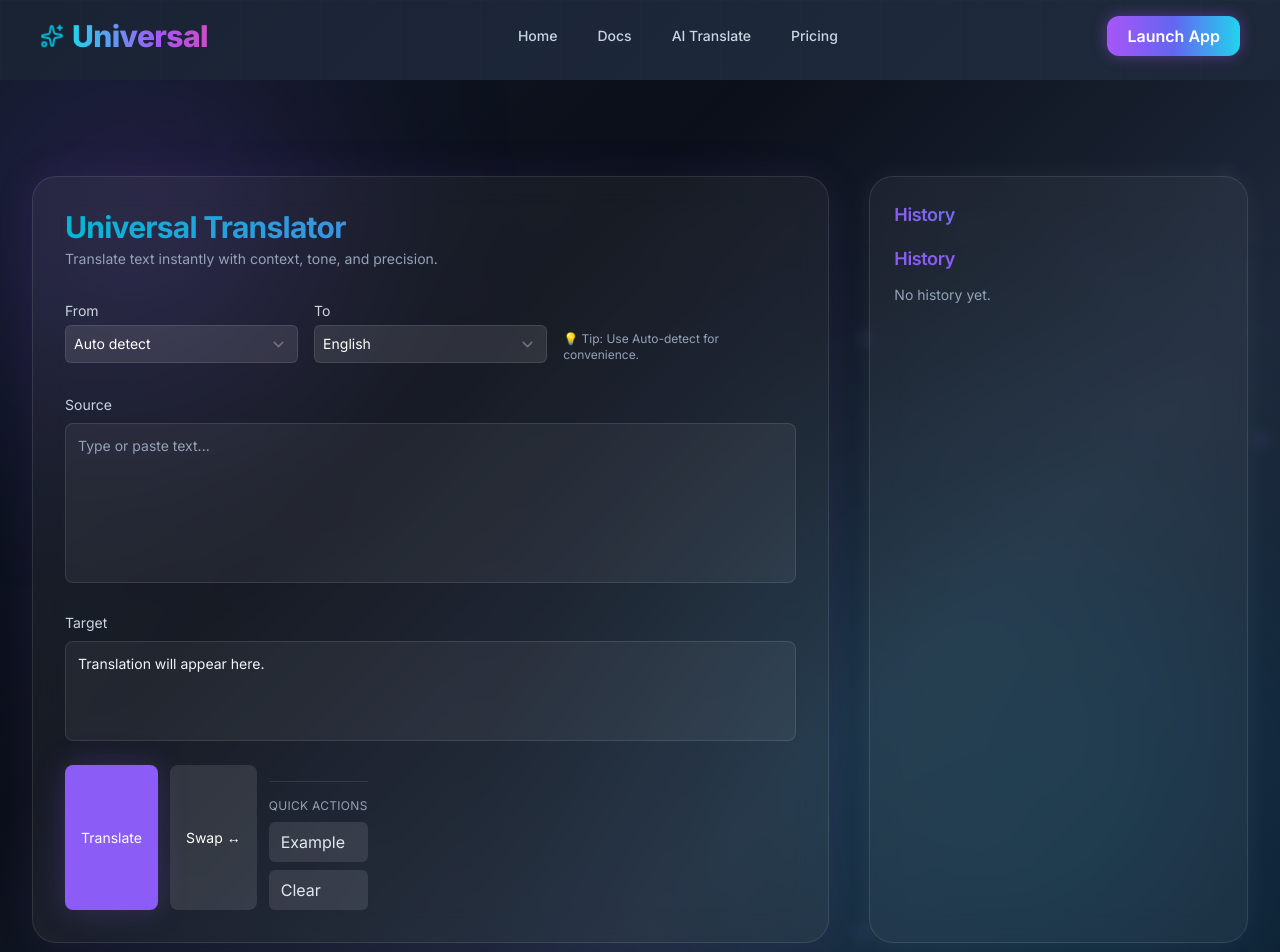
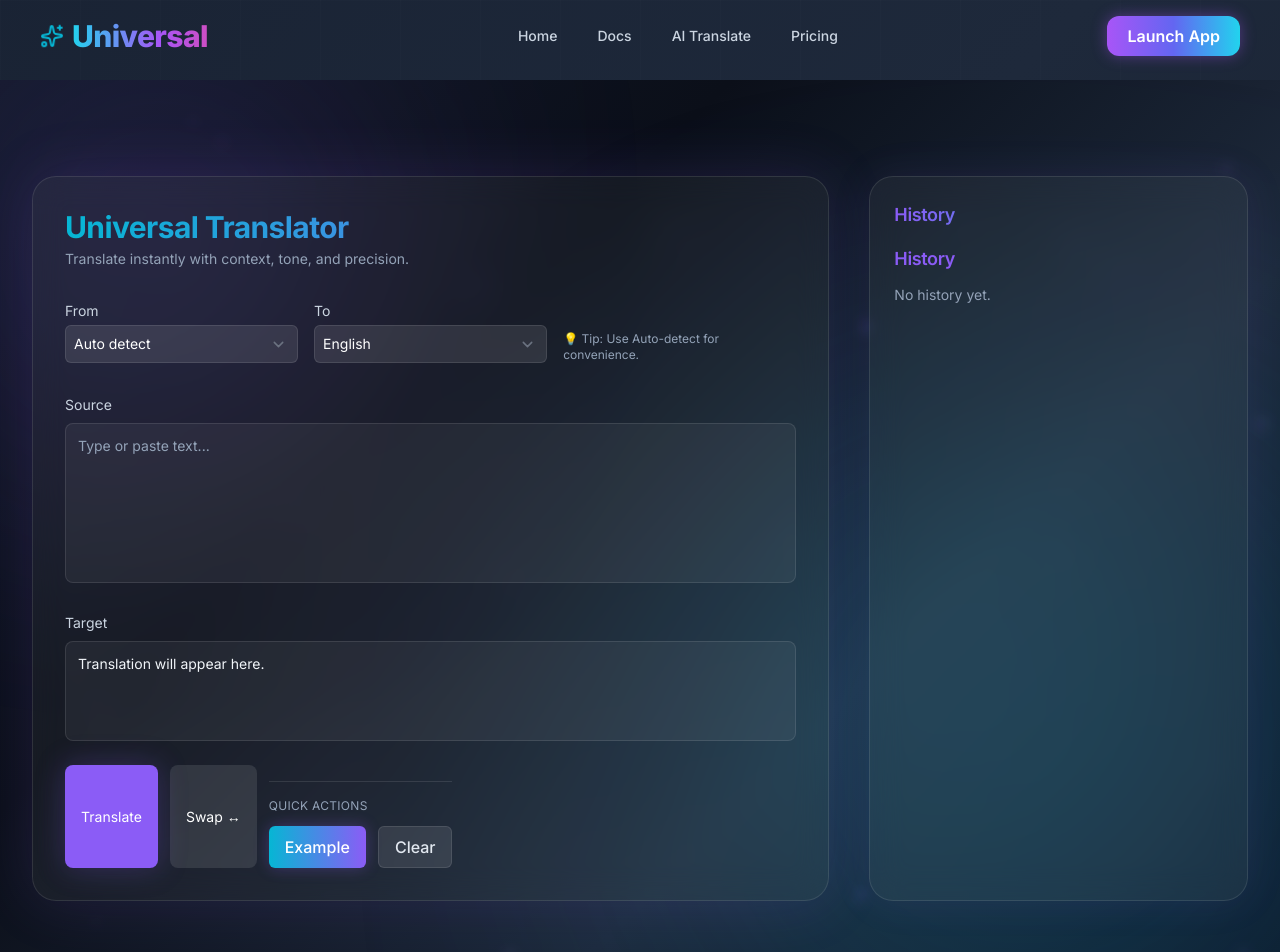
Before and after one commit to karan-sidhu22/UNIVERSAL-TRANSLATOR, a Next.js app: page / in a window 1280 px wide. Shown: the top 952 px of the page. Built offline with nearby package versions, Linux system fonts and the light colour scheme.

Commit message:
updated the page.js

```diff
--- a/app/page.js
+++ b/app/page.js
@@ -19,7 +19,6 @@ export default function HomePage() {
   const [status, setStatus] = useState("");
   const [history, setHistory] = useState([]);
 
-  // ✅ Handle hydration safely
   useEffect(() => {
     setMounted(true);
     try {
@@ -34,7 +33,6 @@ export default function HomePage() {
     if (mounted) localStorage.setItem("ut_history", JSON.stringify(history));
   }, [history, mounted]);
 
-  // 🌍 Translate handler
   const handleTranslate = async () => {
     if (!inputText.trim()) return setStatus("Type something to translate.");
 
@@ -62,7 +60,7 @@ export default function HomePage() {
           target: targetLang,
           when: new Date().toISOString(),
         };
-        setHistory((prev) => [record, ...prev].slice(0, 200));
+        setHistory((prev) => [record, ...prev].slice(0, 100));
       } else setStatus("No translation returned.");
     } catch (err) {
       console.error(err);
@@ -72,7 +70,6 @@ export default function HomePage() {
     }
   };
 
-  // 🔁 Swap languages
   const handleSwap = () => {
     setSourceLang(targetLang === "auto" ? "auto" : targetLang);
     setTargetLang(sourceLang === "auto" ? "en" : sourceLang);
@@ -80,7 +77,6 @@ export default function HomePage() {
     setTranslatedText("");
   };
 
-  // 📜 Select from history
   const handleSelectHistory = (h) => {
     setInputText(h.input);
     setTargetLang(h.target);
@@ -91,40 +87,40 @@ export default function HomePage() {
 
   return (
     <main className="relative min-h-screen text-white overflow-hidden">
-      {/* ✨ Animated background gradient */}
+      {/* ✨ Background */}
       <div className="absolute inset-0 bg-animated-gradient animate-gradientShift"></div>
       <ParticlesBackground />
       <Navbar />
 
-      {/* 🟣 Ambient lights */}
-      <div className="absolute top-0 left-0 w-72 h-72 bg-accent/25 blur-[120px] rounded-full animate-float"></div>
-      <div className="absolute bottom-0 right-0 w-[28rem] h-[28rem] bg-accent2/25 blur-[160px] rounded-full animate-float"></div>
+      {/* Ambient glows */}
+      <div className="absolute top-0 left-0 w-80 h-80 bg-accent/30 blur-[140px] rounded-full animate-float"></div>
+      <div className="absolute bottom-0 right-0 w-[32rem] h-[32rem] bg-accent2/30 blur-[180px] rounded-full animate-float"></div>
 
-      {/* 🧠 Main grid */}
+      {/* 🌐 Content */}
       <motion.section
         initial={{ opacity: 0, y: 40 }}
         animate={{ opacity: 1, y: 0 }}
         transition={{ duration: 0.8 }}
         className="relative z-10 max-w-7xl mx-auto px-4 sm:px-8 py-24 grid grid-cols-1 lg:grid-cols-3 gap-10"
       >
-        {/* LEFT - Translator */}
+        {/* Translator */}
         <motion.div
           initial={{ opacity: 0, y: 20 }}
           animate={{ opacity: 1, y: 0 }}
           transition={{ delay: 0.2 }}
-          className="lg:col-span-2 backdrop-blur-xl bg-white/[0.05] border border-white/10 rounded-3xl p-8 shadow-[0_0_40px_rgba(139,92,246,0.1)] hover:shadow-[0_0_60px_rgba(139,92,246,0.25)] transition-all duration-500"
+          className="lg:col-span-2 backdrop-blur-xl bg-white/[0.05] border border-white/10 rounded-3xl p-8 shadow-[0_0_60px_rgba(139,92,246,0.15)] hover:shadow-[0_0_80px_rgba(139,92,246,0.25)] transition-all duration-500"
         >
           {/* Header */}
           <div className="mb-8">
-            <h1 className="text-3xl font-bold tracking-tight bg-gradient-to-r from-accent2 to-accent bg-clip-text text-transparent">
+            <h1 className="text-3xl font-bold bg-gradient-to-r from-accent2 to-accent bg-clip-text text-transparent">
               Universal Translator
             </h1>
             <p className="text-slate-400 text-sm mt-1">
-              Translate text instantly with context, tone, and precision.
+              Translate instantly with context, tone, and precision.
             </p>
           </div>
 
-          {/* Language Selectors */}
+          {/* Language selectors */}
           <div className="grid sm:grid-cols-2 lg:grid-cols-3 gap-4 mb-8">
             <LanguageSelector
               value={sourceLang}
@@ -154,18 +150,19 @@ export default function HomePage() {
           >
             {/* Quick Actions */}
             <div className="mt-4 border-t border-white/10 pt-4">
-              <div className="mb-2 text-slate-400 text-xs uppercase tracking-wide">
+              <div className="mb-3 text-slate-400 text-xs uppercase tracking-wide">
                 Quick Actions
               </div>
-              <div className="flex flex-col gap-2">
+              <div className="flex flex-col sm:flex-row gap-3">
                 <motion.button
                   whileHover={{ scale: 1.05 }}
                   whileTap={{ scale: 0.95 }}
                   onClick={() => setInputText("Hello, how are you?")}
-                  className="w-full text-left px-3 py-2 rounded-md bg-white/10 hover:bg-white/20 transition-all text-slate-200"
+                  className="flex-1 text-center px-4 py-2 rounded-md bg-gradient-to-r from-accent2 to-accent shadow-[0_0_15px_rgba(139,92,246,0.3)] hover:shadow-[0_0_25px_rgba(139,92,246,0.5)] transition-all font-medium"
                 >
                   Example
                 </motion.button>
+
                 <motion.button
                   whileHover={{ scale: 1.05 }}
                   whileTap={{ scale: 0.95 }}
@@ -174,7 +171,7 @@ export default function HomePage() {
                     setTranslatedText("");
                     setStatus("");
                   }}
-                  className="w-full text-left px-3 py-2 rounded-md bg-white/10 hover:bg-white/20 transition-all text-slate-200"
+                  className="flex-1 text-center px-4 py-2 rounded-md bg-white/10 hover:bg-white/20 text-slate-200 border border-white/10 transition-all font-medium"
                 >
                   Clear
                 </motion.button>
@@ -193,27 +190,27 @@ export default function HomePage() {
           )}
         </motion.div>
 
-        {/* RIGHT - History Panel */}
+        {/* History */}
         <motion.div
           initial={{ opacity: 0, x: 40 }}
           animate={{ opacity: 1, x: 0 }}
           transition={{ delay: 0.4 }}
-          className="backdrop-blur-xl bg-white/[0.05] border border-white/10 rounded-3xl p-6 shadow-[0_0_30px_rgba(255,255,255,0.05)]"
+          className="backdrop-blur-xl bg-white/[0.05] border border-white/10 rounded-3xl p-6 shadow-[0_0_40px_rgba(139,92,246,0.1)]"
         >
           <h2 className="text-lg font-semibold mb-4 bg-gradient-to-r from-accent to-accent2 bg-clip-text text-transparent">
             History
           </h2>
-          <div className="max-h-[500px] overflow-y-auto pr-1">
+          <div className="max-h-[500px] overflow-y-auto pr-1 scrollbar-hidden">
             <HistoryPanel history={history} onSelect={handleSelectHistory} />
           </div>
         </motion.div>
       </motion.section>
 
-      {/* 📱 Floating Translate Button (Mobile only) */}
+      {/* Floating button (mobile) */}
       <motion.button
         onClick={handleTranslate}
         whileTap={{ scale: 0.95 }}
-        className="lg:hidden fixed bottom-8 right-8 z-50 px-6 py-3 rounded-full bg-gradient-to-r from-accent to-accent2 shadow-lg shadow-accent/30 hover:shadow-accent2/40 transition-all text-white font-semibold"
+        className="lg:hidden fixed bottom-8 right-8 z-50 px-6 py-3 rounded-full bg-gradient-to-r from-accent2 to-accent shadow-[0_0_25px_rgba(139,92,246,0.4)] hover:shadow-[0_0_35px_rgba(139,92,246,0.6)] transition-all text-white font-semibold"
       >
         {loading ? "Translating..." : "Translate"}
       </motion.button>
```
